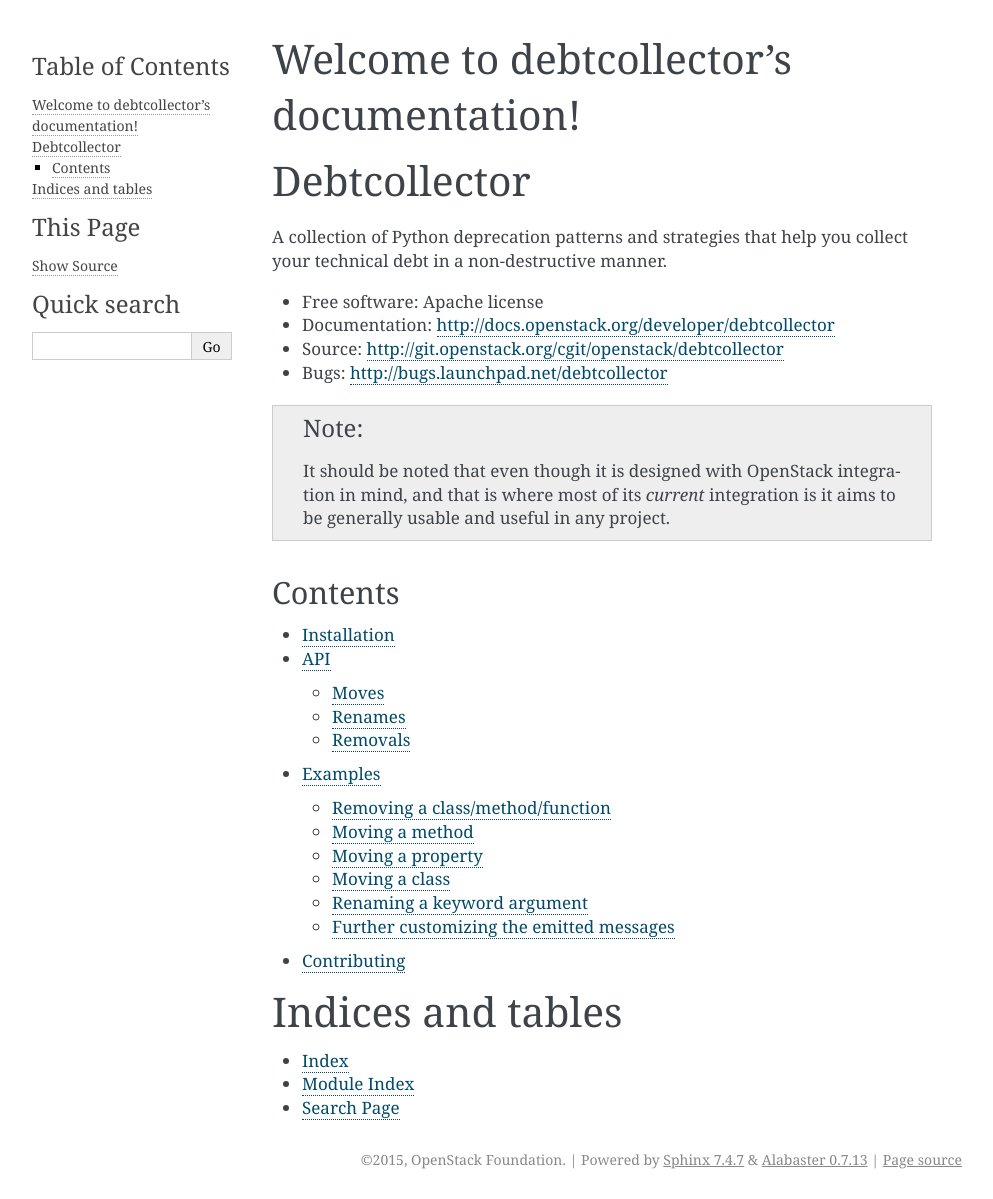
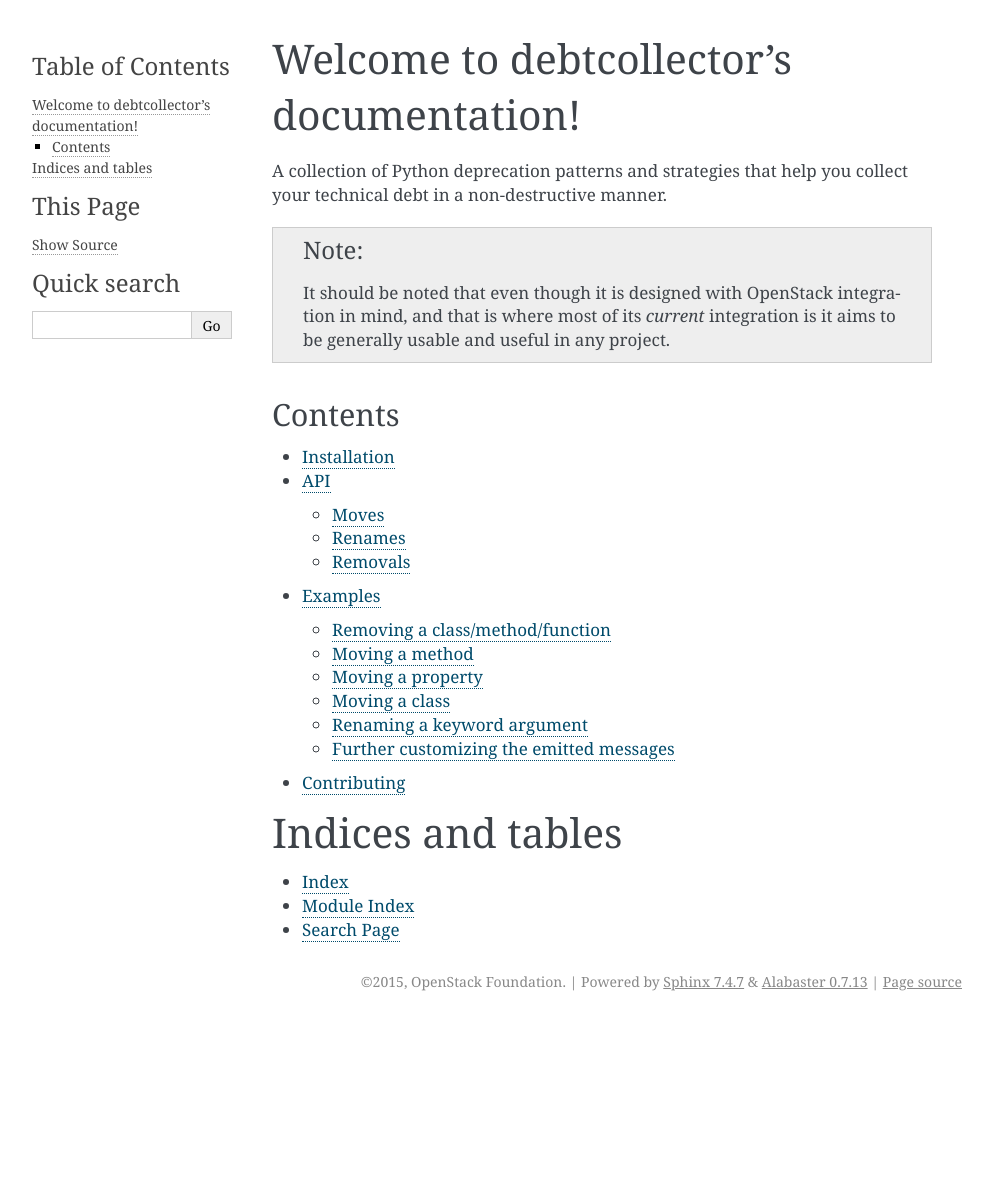
Before and after one commit to openstack/debtcollector, a Sphinx documentation site: the page built from doc/source/index.rst, in a window 1280 px wide. Shown: the whole page, without its empty margins (148-1141 px from the left). Built offline with Sphinx 7.4.7, drawn with Linux system fonts in a browser that asks for light colours; after the commit the page ends 1021 px from its top, so only the background shows below that; part of the change alters nothing that is shown.

```diff
--- a/README.rst
+++ b/README.rst
@@ -1,5 +1,13 @@
 Debtcollector
 =============
+
+.. image:: https://pypip.in/version/debtcollector/badge.svg
+    :target: https://pypi.python.org/pypi/debtcollector/
+    :alt: Latest Version
+
+.. image:: https://pypip.in/download/debtcollector/badge.svg?period=month
+    :target: https://pypi.python.org/pypi/debtcollector/
+    :alt: Downloads
 
 A collection of Python deprecation patterns and strategies that help you
 collect your technical debt in a non-destructive manner.
--- a/doc/source/index.rst
+++ b/doc/source/index.rst
@@ -1,7 +1,8 @@
 Welcome to debtcollector's documentation!
 =========================================
 
-.. include:: ../../README.rst
+A collection of Python deprecation patterns and strategies that help you
+collect your technical debt in a non-destructive manner.
 
 .. note::
 
```
